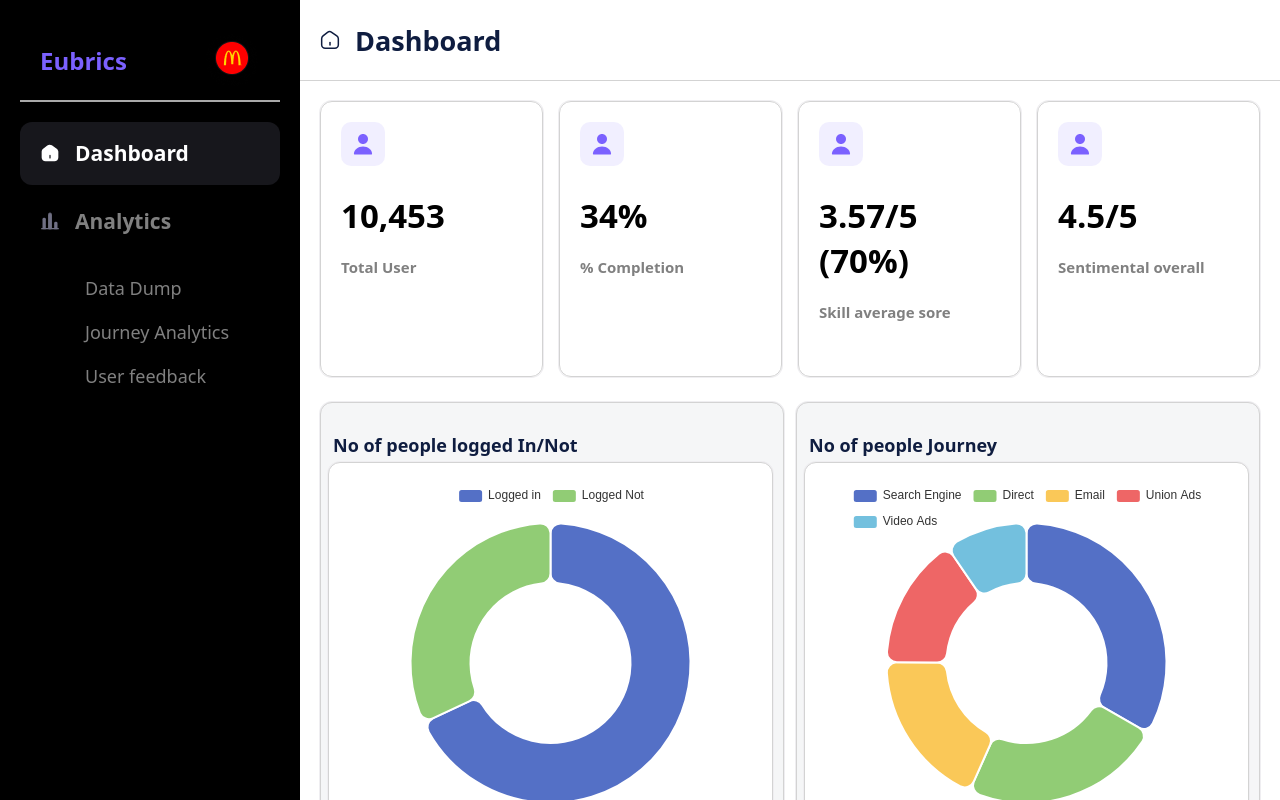
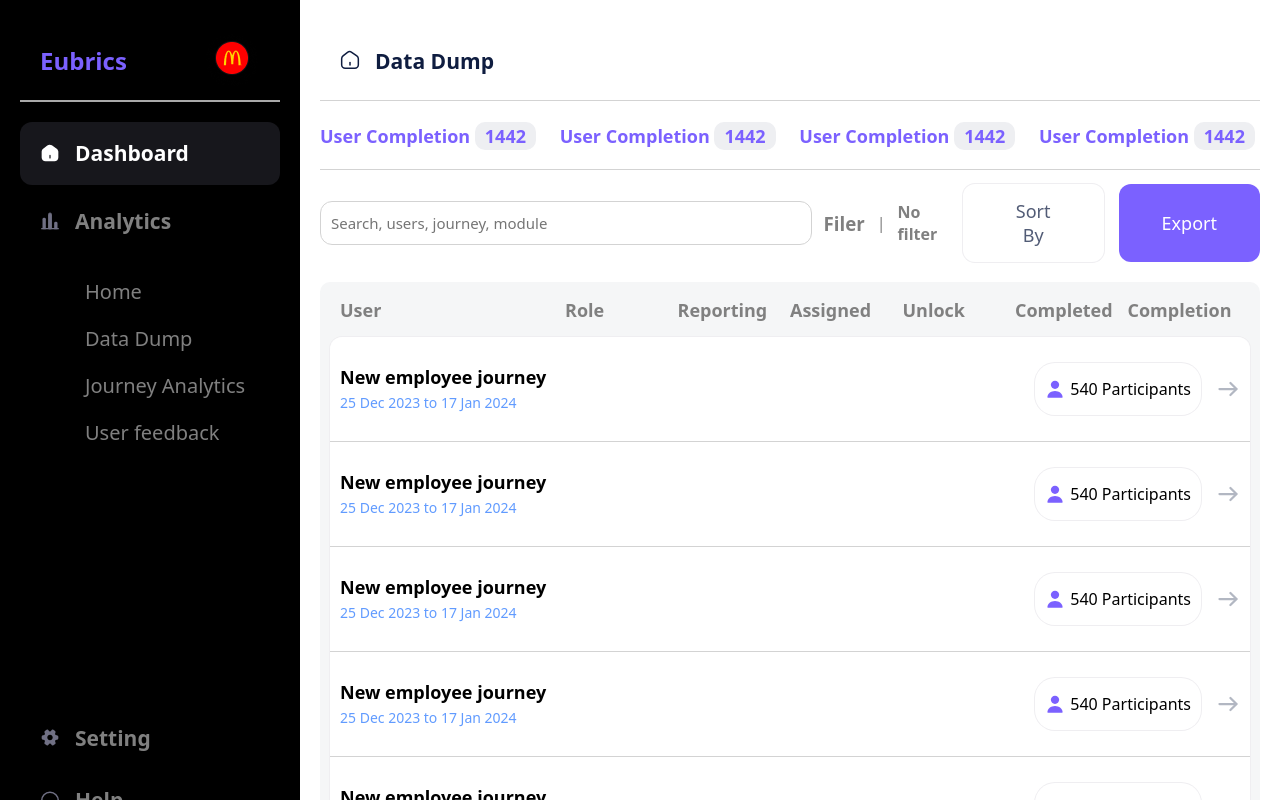
Before and after one commit to MdAbbas110/Dashbord-project, a React (Vite) app: page /users in a window 1280 px wide. Shown: the top 800 px of the page. Built offline with nearby package versions, Linux system fonts and the light colour scheme.

Commit message:
added routing a component for data dump

```diff
--- a/src/App.jsx
+++ b/src/App.jsx
@@ -196,7 +196,6 @@ function App() {
               </div>
               <div
                 style={{
-                  border: '1px solid gray',
                   borderRadius: '12px',
                   boxShadow: '0px 0px 0px 1px #EFEEF1 ',
                   backgroundColor: 'white',
@@ -290,7 +289,7 @@ const ChartCard = ({ heading, chartComp }) => {
   );
 };
 
-const Employee = () => {
+export const Employee = () => {
   return (
     <div
       style={{
--- a/src/components/AsideBar.jsx
+++ b/src/components/AsideBar.jsx
@@ -1,3 +1,5 @@
+import { Link } from 'react-router-dom';
+
 const AsideBar = () => {
   return (
     <aside style={{ backgroundColor: 'black', minWidth: '260px', padding: 20 }}>
@@ -72,7 +74,7 @@ const AsideBar = () => {
             style={{
               margin: '0px 25px',
               color: 'gray',
-              fontSize: '18px',
+              fontSize: '20px',
             }}
           >
             <ul
@@ -83,7 +85,16 @@ const AsideBar = () => {
                 listStyle: 'none',
               }}
             >
-              <li>Data Dump</li>
+              <Link style={{ color: 'gray', textDecoration: 'none' }} to="/">
+                Home
+              </Link>
+              <Link
+                style={{ color: 'gray', textDecoration: 'none' }}
+                to="/users"
+              >
+                Data Dump
+              </Link>
+
               <li>Journey Analytics</li>
               <li>User feedback</li>
             </ul>
--- a/src/components/TopPagesList.jsx
+++ b/src/components/TopPagesList.jsx
@@ -2,7 +2,16 @@ const TopPagesList = () => {
   return (
     <div>
       <h1 style={{ fontSize: '18px', color: '#7B61FF', marginRight: '5px' }}>
-        User Completion <span>1442</span>{' '}
+        User Completion{' '}
+        <span
+          style={{
+            backgroundColor: '#EEEFF2',
+            padding: '2px 10px',
+            borderRadius: '10px',
+          }}
+        >
+          1442
+        </span>{' '}
       </h1>
     </div>
   );
--- a/src/components/UserCompletion.jsx
+++ b/src/components/UserCompletion.jsx
@@ -1,5 +1,6 @@
 import AsideBar from './AsideBar';
 import TopPagesList from './TopPagesList';
+import { Employee } from '../App';
 
 const UserCompletion = () => {
   return (
@@ -38,8 +39,9 @@ const UserCompletion = () => {
           style={{
             height: '60px',
             display: 'flex',
-            justifyContent: 'space-around',
-            margin: '10px',
+            justifyContent: 'space-between',
+            marginTop: '8px',
+            borderBottom: '1px solid lightgray',
           }}
         >
           <TopPagesList />
@@ -48,20 +50,143 @@ const UserCompletion = () => {
           <TopPagesList />
         </div>
 
-        <div style={{ display: 'flex ', justifyContent: 'space-between' }}>
-          <div>
-            <input type="text" />
+        <div
+          style={{
+            display: 'flex ',
+            justifyContent: 'space-between',
+            alignItems: 'center',
+            marginTop: '10px',
+          }}
+        >
+          <div
+            style={{
+              display: 'flex ',
+              alignItems: 'center',
+              justifyContent: 'space-between',
+              gap: '12px',
+              color: 'gray',
+            }}
+          >
+            <input
+              style={{
+                width: '30rem',
+                height: '2rem',
+                border: '1px solid lightgray',
+                borderRadius: '12px',
+                fontSize: '15px',
+                padding: '5px 10px',
+                fontWeight: '500',
+              }}
+              type="text"
+              placeholder="Search, users, journey, module"
+            />
             <h3>Filer</h3>
+            <div>|</div>
             <h4>No filter</h4>
           </div>
-          <div>
-            <button>Sort by</button>
-            <button>Export</button>
+          <div
+            style={{
+              display: 'flex',
+              gap: '15px',
+            }}
+          >
+            <button
+              style={{
+                padding: '15px 43px',
+                fontSize: '18px',
+                fontWeight: '500',
+                boxShadow: '0px 0px 0px 1px #EFEEF1 ',
+                backgroundColor: 'white',
+                border: 'none',
+                borderRadius: '12px',
+                color: '#525C76',
+              }}
+            >
+              Sort By
+            </button>
+            <button
+              style={{
+                padding: '15px 43px',
+                fontSize: '18px',
+                fontWeight: '500',
+                backgroundColor: '#7B61FF',
+                borderRadius: '12px',
+                color: 'white',
+                border: 'none',
+              }}
+            >
+              Export
+            </button>
           </div>
         </div>
 
-        <div>
-          <h2>User</h2>
+        <div
+          style={{
+            borderRadius: '10px',
+            marginTop: '15px',
+            padding: '2px 10px',
+            backgroundColor: '#F5F6F7',
+          }}
+        >
+          <div
+            style={{
+              display: 'grid',
+              gridTemplateColumns: 'repeat(8, 1fr)',
+              fontSize: '12px',
+              color: 'gray',
+              padding: '0 10px',
+            }}
+          >
+            <h2 style={{ gridColumn: 'span 2' }}>User</h2>
+
+            <h2>Role</h2>
+            <h2>Reporting</h2>
+            <h2>Assigned</h2>
+            <h2>Unlock</h2>
+            <h2>Completed</h2>
+            <h2>Completion</h2>
+          </div>
+
+          <div
+            style={{
+              borderRadius: '12px',
+              boxShadow: '0px 0px 0px 1px #EFEEF1 ',
+              backgroundColor: 'white',
+              overflowY: 'auto',
+              height: '30rem',
+            }}
+          >
+            <Employee />
+            <Employee />
+            <Employee />
+            <Employee />
+            <Employee />
+            <Employee />
+            <Employee />
+            <Employee />
+            <Employee />
+            <Employee />
+          </div>
+
+          <div
+            style={{
+              display: 'flex',
+              gap: '12px',
+              justifyContent: 'start',
+              alignItems: 'center',
+              padding: '15px 10px',
+            }}
+          >
+            <p>1-10 of 48</p>
+            <div>|</div>
+            <p>Result per page</p>
+            <select name="select" id="">
+              <option value="select">1</option>
+              <option value="select">2</option>
+              <option value="select">3</option>
+              <option value="select">4</option>
+            </select>
+          </div>
         </div>
       </section>
     </div>
--- a/src/main.jsx
+++ b/src/main.jsx
@@ -2,9 +2,23 @@ import React from 'react';
 import ReactDOM from 'react-dom/client';
 import App from './App.jsx';
 import './index.css';
+import { createBrowserRouter, RouterProvider } from 'react-router-dom';
+import UserCompletion from './components/UserCompletion.jsx';
+
+const router = createBrowserRouter([
+  {
+    path: '/',
+    element: <App />,
+    errorElement: <div>404 Not Found The Page</div>,
+  },
+  {
+    path: '/users',
+    element: <UserCompletion />,
+  },
+]);
 
 ReactDOM.createRoot(document.getElementById('root')).render(
   <React.StrictMode>
-    <App />
+    <RouterProvider router={router} />
   </React.StrictMode>
 );
```
Also changed, not shown: package.json (+9 -8 lines), 2 other files (tests, documents, lock files or other folders).
